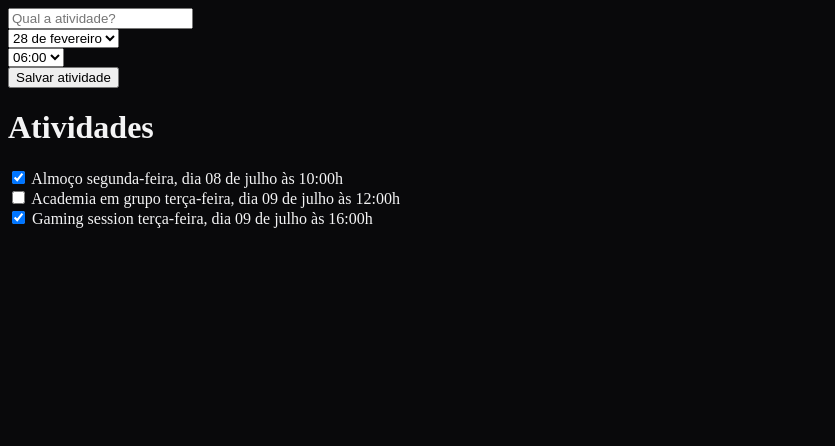
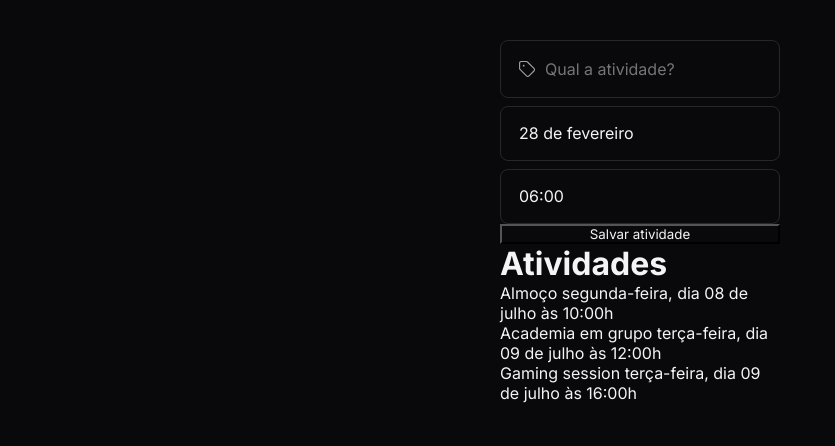
Before and after one commit to silvaedup/ProjetoNLW, a plain HTML site: page index.html in a window 1280 px wide. Shown: the whole page, without its empty margins (0-835 px from the left). Drawn offline with nearby package versions, Linux system fonts and the light colour scheme.

Commit message:
metade da aula 3

```diff
--- a/index.html
+++ b/index.html
@@ -1,24 +1,38 @@
+<link rel="preconnect" href="https://fonts.googleapis.com">
+<link rel="preconnect" href="https://fonts.gstatic.com" crossorigin>
+<link href="https://fonts.googleapis.com/css2?family=Inter:wght@100..900&display=swap" rel="stylesheet">
+
 <script src="https://cdn.jsdelivr.net/npm/dayjs@1/dayjs.min.js"></script>
 <script src="https://cdn.jsdelivr.net/npm/dayjs@1/locale/pt-br.js"></script>
 <script>dayjs.locale('pt-br')</script>
 
 <link rel="stylesheet" href="style.css">
 
+<div id="app">
   <form onsubmit="salvarAtividade(event)">
-  <div>
+
+    <div class="fields">
+      <div class="field-wrapper">
+
+        <svg width="18" height="18" viewBox="0 0 18 18" fill="none" xmlns="http://www.w3.org/2000/svg">
+          <path d="M9.48835 1.15499C9.17587 0.842408 8.75201 0.666751 8.31002 0.666656H2.33335C1.89133 0.666656 1.4674 0.842251 1.15484 1.15481C0.842282 1.46737 0.666687 1.8913 0.666687 2.33332V8.30999C0.666781 8.75198 0.842438 9.17584 1.15502 9.48832L8.40835 16.7417C8.78712 17.118 9.29939 17.3293 9.83335 17.3293C10.3673 17.3293 10.8796 17.118 11.2584 16.7417L16.7417 11.2583C17.1181 10.8796 17.3293 10.3673 17.3293 9.83332C17.3293 9.29936 17.1181 8.78708 16.7417 8.40832L9.48835 1.15499Z" stroke="#A1A1AA" style="stroke:#A1A1AA;stroke:color(display-p3 0.6314 0.6314 0.6667);stroke-opacity:1;" stroke-width="1.25" stroke-linecap="round" stroke-linejoin="round" />
+          <path d="M5.25002 5.66666C5.48014 5.66666 5.66669 5.48011 5.66669 5.24999C5.66669 5.01987 5.48014 4.83332 5.25002 4.83332C5.0199 4.83332 4.83335 5.01987 4.83335 5.24999C4.83335 5.48011 5.0199 5.66666 5.25002 5.66666Z" stroke="#A1A1AA" style="stroke:#A1A1AA;stroke:color(display-p3 0.6314 0.6314 0.6667);stroke-opacity:1;" stroke-width="1.25" stroke-linecap="round" stroke-linejoin="round" />
+        </svg>
+
         <input type="text" placeholder="Qual a atividade?" name="atividade" required>
       </div>
 
-  <div>
+      <div class="field-wrapper">
         <select name="dia">
           <option value="2024-03-01">01 de fevereiro</option>
         </select>
       </div>
 
-  <div>
+      <div class="field-wrapper">
         <select name="hora">
           <option value="10:30">10:30</option>
         </select>
+      </div>
     </div>
     <button>Salvar atividade</button>
   </form>
@@ -28,3 +42,4 @@
     <section></section>
   </main>
   <script src="main.js"></script>
+</div>
--- a/style.css
+++ b/style.css
@@ -1,4 +1,54 @@
-html {
+* {
+  margin: 0;
+  padding: 0;
+  box-sizing: border-box;
+}
+
+html,
+input,
+select,
+button,
+option {
+  font-family: "Inter", sans-serif;
   background-color: #09090b;
   color: #f4f4f5;
 }
+
+/* app */
+#app {
+  padding: 40px 20px;
+  max-width: 320px;
+  margin: auto;
+}
+
+/*form */
+input,
+select {
+  all: unset;
+}
+
+input,
+select,
+button {
+  width: 100%;
+}
+
+.fields {
+  display: grid;
+  gap: 8px;
+}
+
+.field-wrapper {
+  padding: 18px;
+  background-color: #09090b;
+  border: 1px solid #27272a;
+  border-radius: 8px;
+
+  display: flex;
+  align-items: center;
+  gap: 10px;
+}
+
+.field-wrapper:focus-within {
+  outline: 2px solid yellowgreen;
+}
```
Lines whose indentation alone changed are shown as unchanged.
